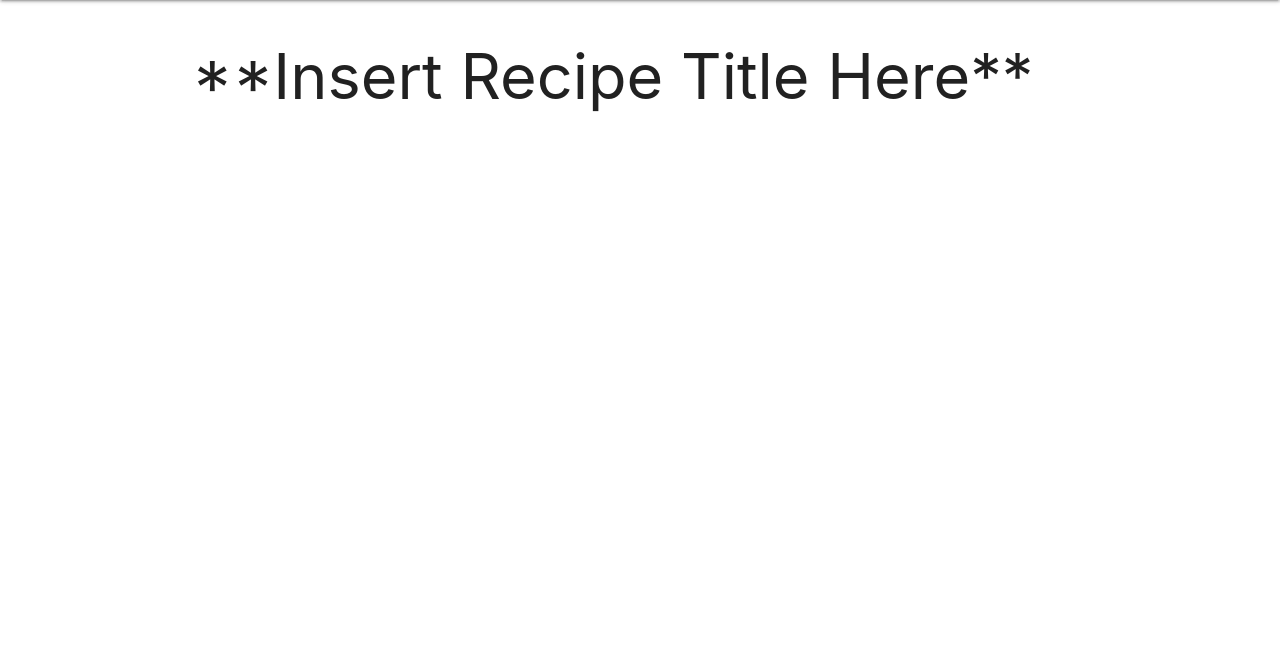
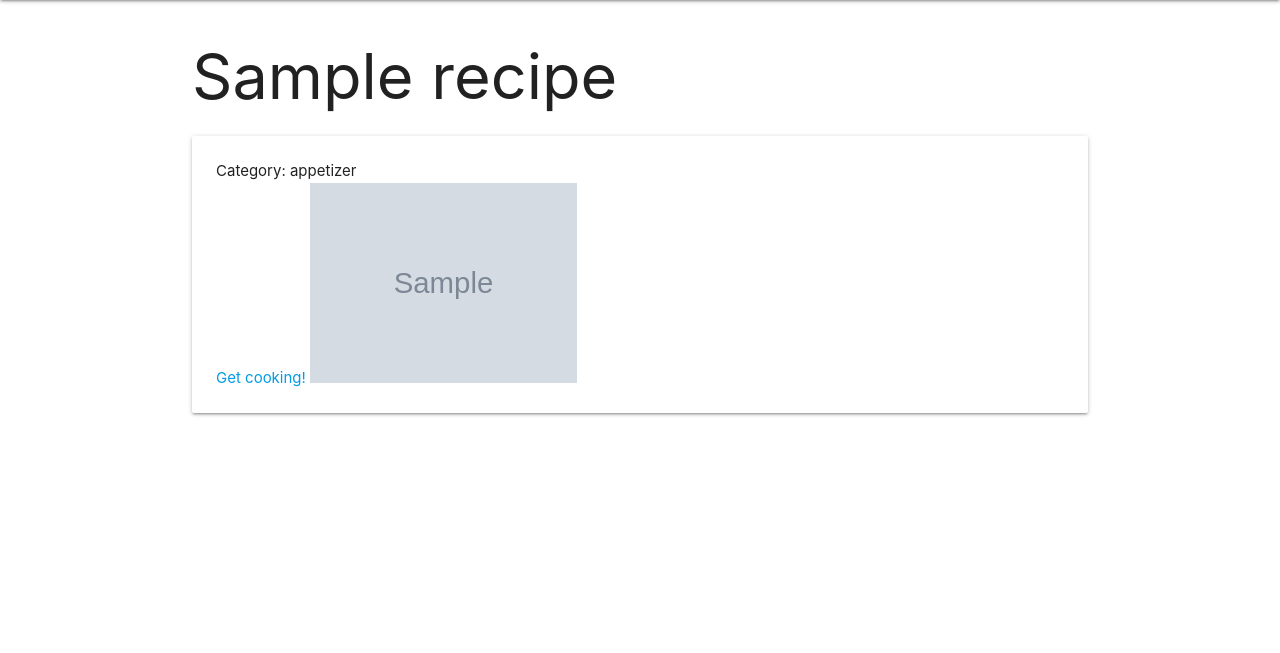
Before and after one commit to dylanaldrich/recipecollector, a Django app: template main_app/templates/recipes/detail.html in a window 1280 px wide. Shown: the part 64-717 px from the top of the page. Run offline with Django 3.2, Linux system fonts and the light colour scheme; the template is opened without the code that fills it: values that come from a table or form of the project are taken from there, others are empty; tables that the repository leaves empty hold one stand-in row (values such as "Sample post"); grey boxes marked "Sample" are stand-in pictures.

Commit message:
Adds recipe detail view, debugging detail link problem on recipes index page

```diff
--- a/main_app/templates/recipes/detail.html
+++ b/main_app/templates/recipes/detail.html
@@ -2,6 +2,14 @@
 
 {% block content %}
 
-<h1>**Insert Recipe Title Here**</h1>
+<h1>{{ recipe.name }}</h1>
+
+<div class="card">
+    <div class="card-content">
+        <p>Category: {{ recipe.category }}</p>
+        <a href="{{ recipe.link }}" target="_blank">Get cooking!</a>
+        <img src="{{ recipe.image }}" alt="Recipe Photo" height="200">
+    </div>
+</div>
 
 {% endblock %}
--- a/main_app/templates/recipes/index.html
+++ b/main_app/templates/recipes/index.html
@@ -6,7 +6,7 @@
 
 {% for recipe in recipes %}
     <div class="card">
-        <a href="url 'detail' recipe.id">
+        <a href="{% url 'recipe_detail' recipe.id %}">
             <div class="card-content">
                 <span class="card-title">{{ recipe.name }}</span>
                 <p>Category: {{ recipe.category }}</p>
--- a/main_app/urls.py
+++ b/main_app/urls.py
@@ -6,6 +6,6 @@ urlpatterns = [
     path('about/', views.about, name='about'),
     path('recipes/', views.recipes_index, name='recipes_index'),
     path('recipes/new/', views.recipe_new, name='recipe_new'),
-    path('recipes/<int:recipe_id/', views.recipe_detail, name='recipe_detail'),
-    path('recipes/<int:recipe_id/edit/', views.recipe_edit, name='recipe_edit'),
+    path('recipes/<int:recipe_id>/', views.recipe_detail, name='recipe_detail'),
+    path('recipes/<int:recipe_id>/edit/', views.recipe_edit, name='recipe_edit'),
 ]
--- a/main_app/views.py
+++ b/main_app/views.py
@@ -20,7 +20,7 @@ def recipe_new(request):
 def recipe_detail(request):
     recipe = Recipe.objects.get(id=recipe_id)
     context = {'recipe':recipe}
-    return render(request, 'recipes/detail.html')
+    return render(request, 'recipes/detail.html', context)
 
 def recipe_edit(request):
     recipe = Recipe.objects.get(id=recipe_id)
```
